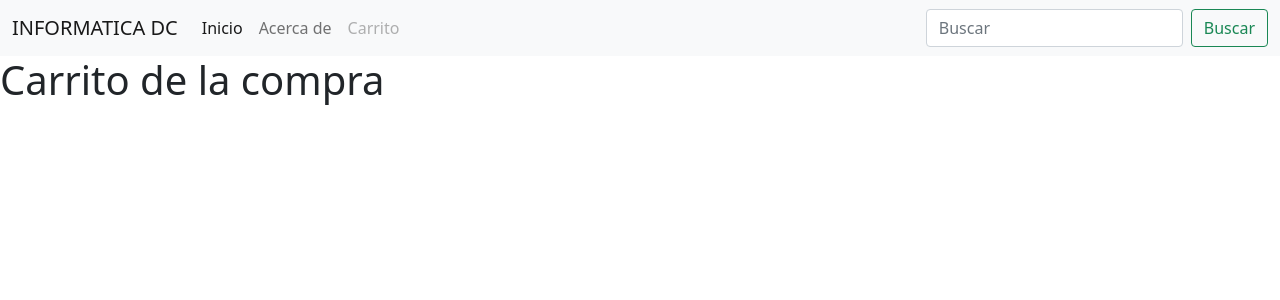
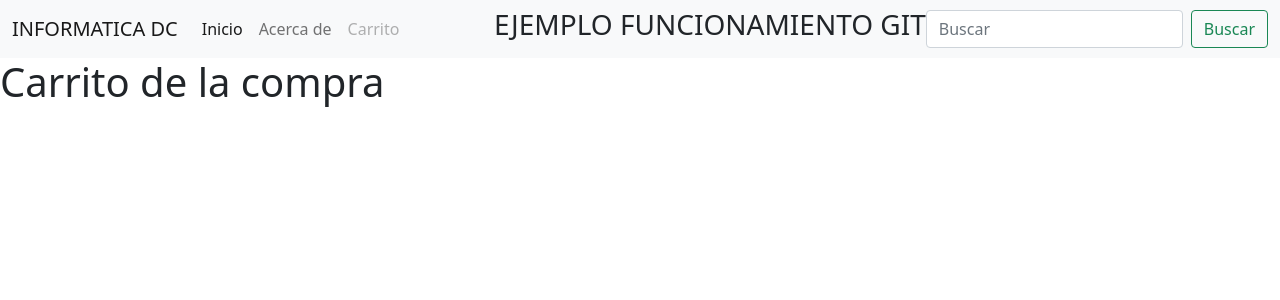
Before and after one commit to henxx21/Servidor2025, a PHP site: page /ejemplo1.php in a window 1280 px wide. Shown: the top 300 px of the page. Run offline with PHP 8.4, Linux system fonts and the light colour scheme.

Commit message:
primer comit2

```diff
--- a/src/ejemplo1.php
+++ b/src/ejemplo1.php
@@ -27,6 +27,9 @@
             <a class="nav-link disabled">Carrito</a>
           </li>
         </ul>
+
+
+        <h3>EJEMPLO FUNCIONAMIENTO GIT</h3>
         <form class="d-flex" role="search">
           <input class="form-control me-2" type="search" placeholder="Buscar" aria-label="Buscar">
           <button class="btn btn-outline-success" type="submit">Buscar</button>
```
